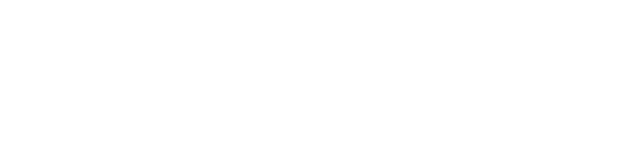
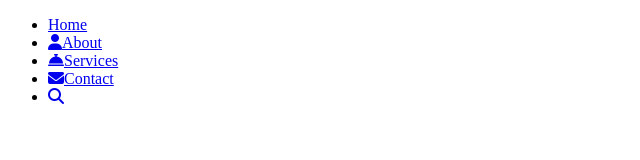
Before and after one commit to rahat-ah/my-third-cloned-webpage, a plain HTML site: page index.html in a window 1280 px wide. Shown: the whole page, without its empty margins (0-640 px from the left). Drawn offline with Linux system fonts and the light colour scheme.

Commit message:
header html added

```diff
--- a/index.html
+++ b/index.html
@@ -4,10 +4,21 @@
     <meta charset="UTF-8">
     <meta name="viewport" content="width=device-width, initial-scale=1.0">
     <title>my third clone webpage</title>
+    <link rel="stylesheet" href="https://cdnjs.cloudflare.com/ajax/libs/font-awesome/6.7.2/css/all.min.css" integrity="sha512-Evv84Mr4kqVGRNSgIGL/F/aIDqQb7xQ2vcrdIwxfjThSH8CSR7PBEakCr51Ck+w+/U6swU2Im1vVX0SVk9ABhg==" crossorigin="anonymous" referrerpolicy="no-referrer" />
     <link rel="stylesheet" href="css/style.css">
     <link rel="stylesheet" href="css/media.css">
 </head>
 <body>
-
+    <header>
+        <nav>
+            <ul>
+                <li><a href="#">Home</a></li>
+                <li><a href="#"><i class="fa-solid fa-user"></i>About</a></li>
+                <li><a href="#"><i class="fa-solid fa-bell-concierge"></i>Services</a></li>
+                <li><a href="#"><i class="fa-solid fa-envelope"></i>Contact</a></li>
+                <li class="search-icon-box"><a href="#"><i class="fa-solid fa-magnifying-glass"></i></a></li>
+            </ul>
+        </nav>
+    </header>
 </body>
 </html>
```
